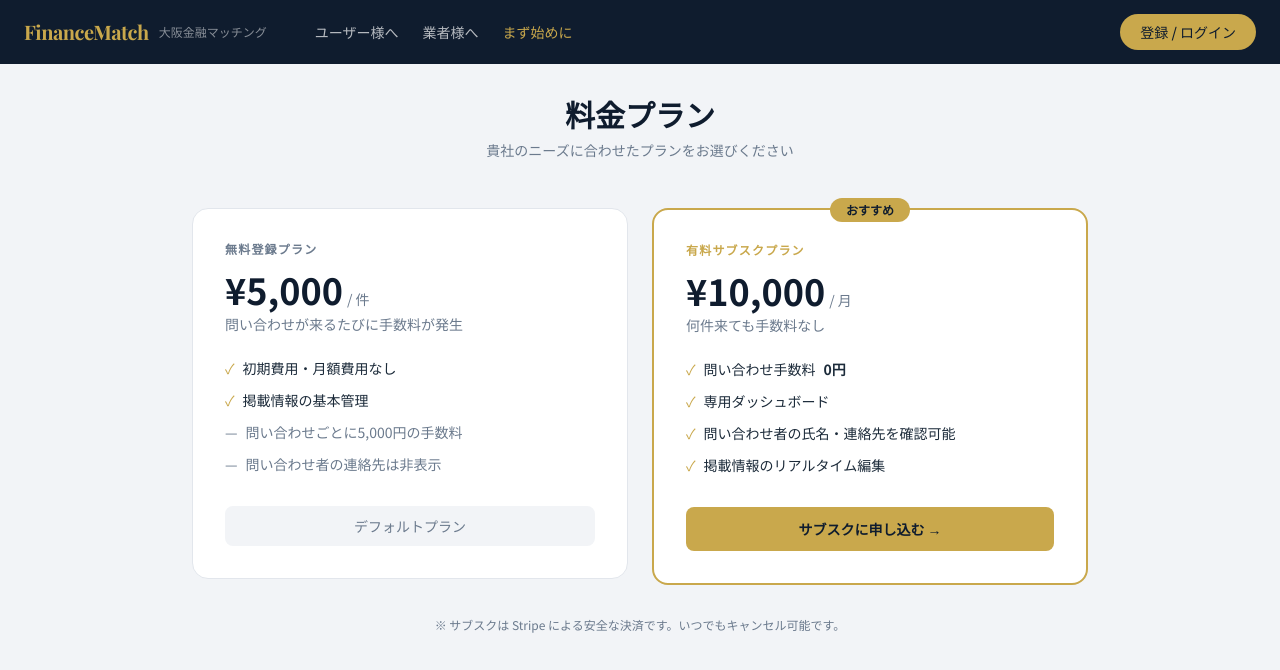
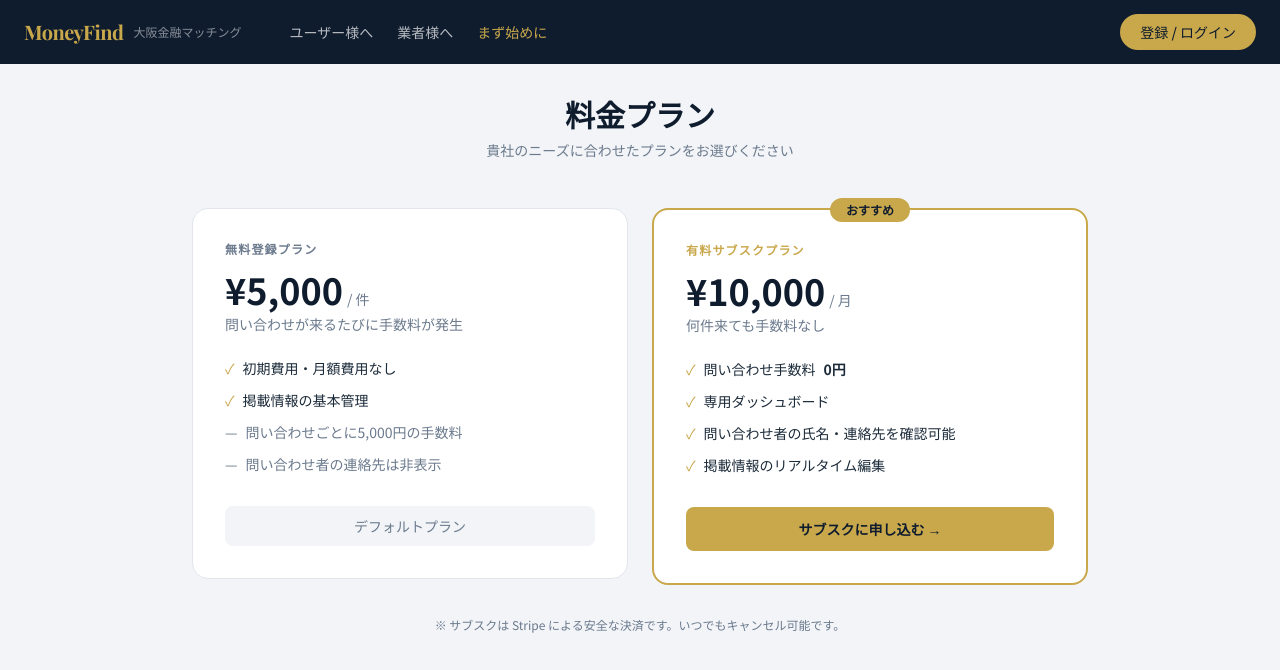
Before and after one commit to toshi0771/finance-matching, a Next.js app: page /company/pricing in a window 1280 px wide. Shown: the top 670 px of the page. Built offline with nearby package versions, Linux system fonts and the light colour scheme; no server answers; a web font is replaced by a local one.

Commit message:
fix: rename FinanceMatch to MoneyFind across all files

```diff
--- a/src/app/api/contact/route.ts
+++ b/src/app/api/contact/route.ts
@@ -12,7 +12,7 @@ export async function POST(req: NextRequest) {
       : `【ユーザーからのお問い合わせ】${name}`;
 
     await resend.emails.send({
-      from: 'FinanceMatch <onboarding@resend.dev>',
+      from: 'MoneyFind <onboarding@resend.dev>',
       to: process.env.ADMIN_EMAIL!,
       subject,
       html: `
--- a/src/app/company/dashboard/page.tsx
+++ b/src/app/company/dashboard/page.tsx
@@ -5,7 +5,7 @@ import { createAdminClient } from '@/lib/supabase';
 import { stripe } from '@/lib/stripe';
 import CompanyEditForm from '@/components/CompanyEditForm';
 
-export const metadata = { title: 'ダッシュボード | FinanceMatch' };
+export const metadata = { title: 'ダッシュボード | MoneyFind' };
 
 const STATUS_LABEL: Record<string, string> = {
   active: '有効',
--- a/src/app/company/pricing/page.tsx
+++ b/src/app/company/pricing/page.tsx
@@ -2,7 +2,7 @@ import { currentUser } from '@clerk/nextjs/server';
 import Navbar from '@/components/Navbar';
 import SubscribeButton from '@/components/SubscribeButton';
 
-export const metadata = { title: '料金プラン | FinanceMatch' };
+export const metadata = { title: '料金プラン | MoneyFind' };
 
 export default async function PricingPage() {
   const user = await currentUser();
--- a/src/app/guide/page.tsx
+++ b/src/app/guide/page.tsx
@@ -11,7 +11,7 @@ export default function GuidePage() {
       <section style={{ background: 'var(--navy)' }} className="py-20 px-6 text-center text-white">
         <h1 className="text-3xl font-bold mb-4">まず始めに</h1>
         <p className="text-lg opacity-80 max-w-xl mx-auto">
-          FinanceMatchの使い方をご説明します。資金調達をお考えの方も、掲載をご検討の金融会社様も、まずこちらをご覧ください。
+          マネーファインドの使い方をご説明します。資金調達をお考えの方も、掲載をご検討の金融会社様も、まずこちらをご覧ください。
         </p>
       </section>
 
--- a/src/app/layout.tsx
+++ b/src/app/layout.tsx
@@ -15,7 +15,7 @@ const playfairDisplay = Playfair_Display({
 });
 
 export const metadata: Metadata = {
-  title: "大阪金融マッチング | FinanceMatch",
+  title: "大阪金融マッチング | MoneyFind",
   description: "大阪府内の金融会社を探せるマッチングサービス",
 };
 
--- a/src/app/profile/setup/ProfileSetupForm.tsx
+++ b/src/app/profile/setup/ProfileSetupForm.tsx
@@ -43,7 +43,7 @@ export default function ProfileSetupForm() {
             color: 'var(--gold)',
           }}
         >
-          FinanceMatch
+          MoneyFind
         </span>
       </header>
 
--- a/src/app/profile/setup/page.tsx
+++ b/src/app/profile/setup/page.tsx
@@ -2,7 +2,7 @@ import { auth } from '@clerk/nextjs/server';
 import { redirect } from 'next/navigation';
 import ProfileSetupForm from './ProfileSetupForm';
 
-export const metadata = { title: 'プロフィール設定 | FinanceMatch' };
+export const metadata = { title: 'プロフィール設定 | MoneyFind' };
 
 export default async function ProfileSetupPage() {
   const { userId } = await auth();
--- a/src/components/Navbar.tsx
+++ b/src/components/Navbar.tsx
@@ -17,7 +17,7 @@ export default function Navbar() {
           className="text-xl font-bold tracking-tight"
           style={{ fontFamily: 'var(--font-playfair-display), serif', color: 'var(--gold)' }}
         >
-          FinanceMatch
+          MoneyFind
         </span>
         <span className="text-xs font-medium text-white/50 hidden sm:block">大阪金融マッチング</span>
       </a>
@@ -63,7 +63,7 @@ export default function Navbar() {
           <div className="bg-white rounded-2xl p-8 max-w-sm w-full mx-4 shadow-2xl"
             onClick={e => e.stopPropagation()}>
             <h2 className="text-xl font-bold mb-2 text-center" style={{ color: 'var(--navy)' }}>
-              FinanceMatchへようこそ
+              マネーファインドへようこそ
             </h2>
             <p className="text-sm text-gray-500 text-center mb-6">
               初めての方は新規登録、すでにアカウントをお持ちの方はログインへ
```
